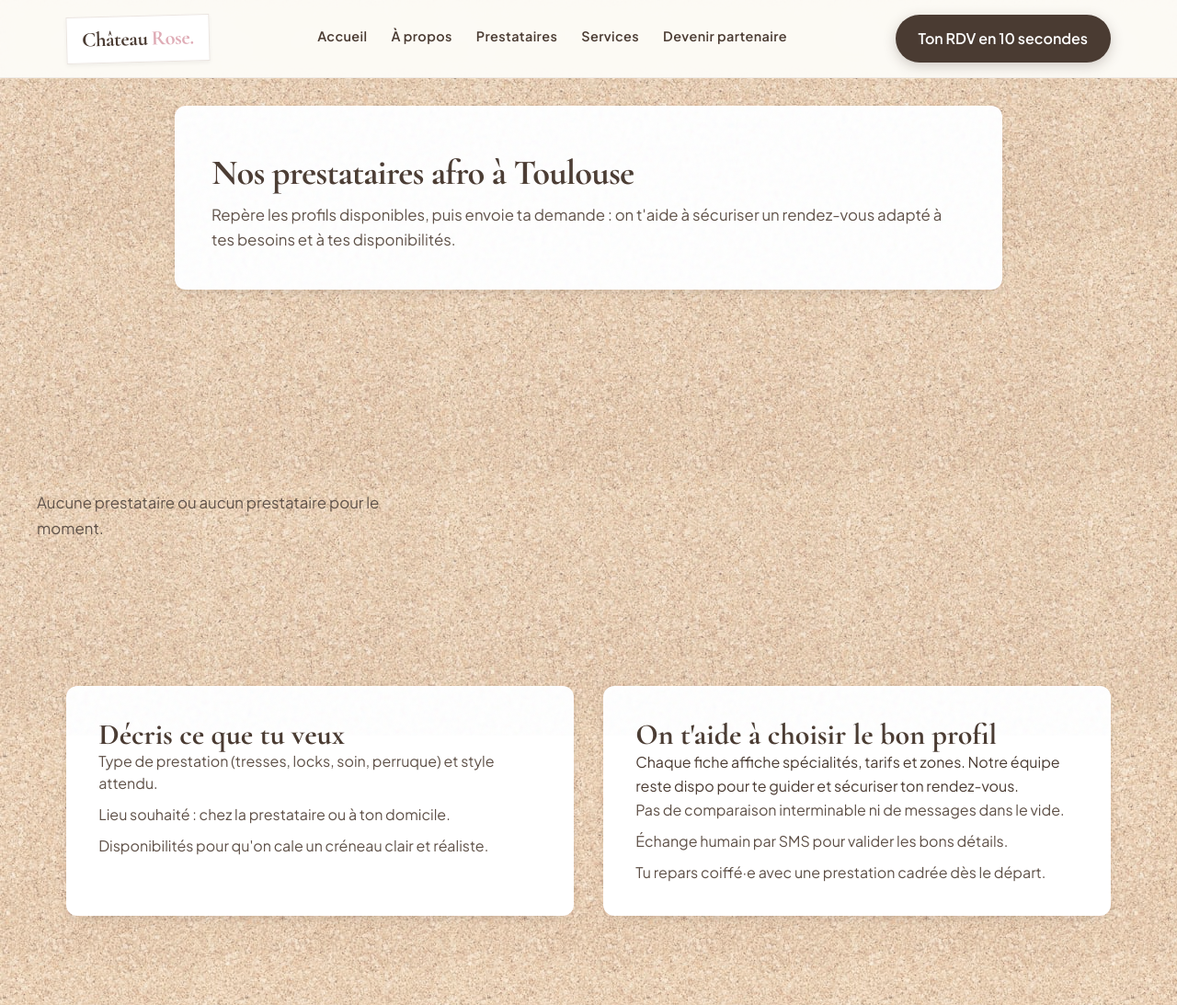
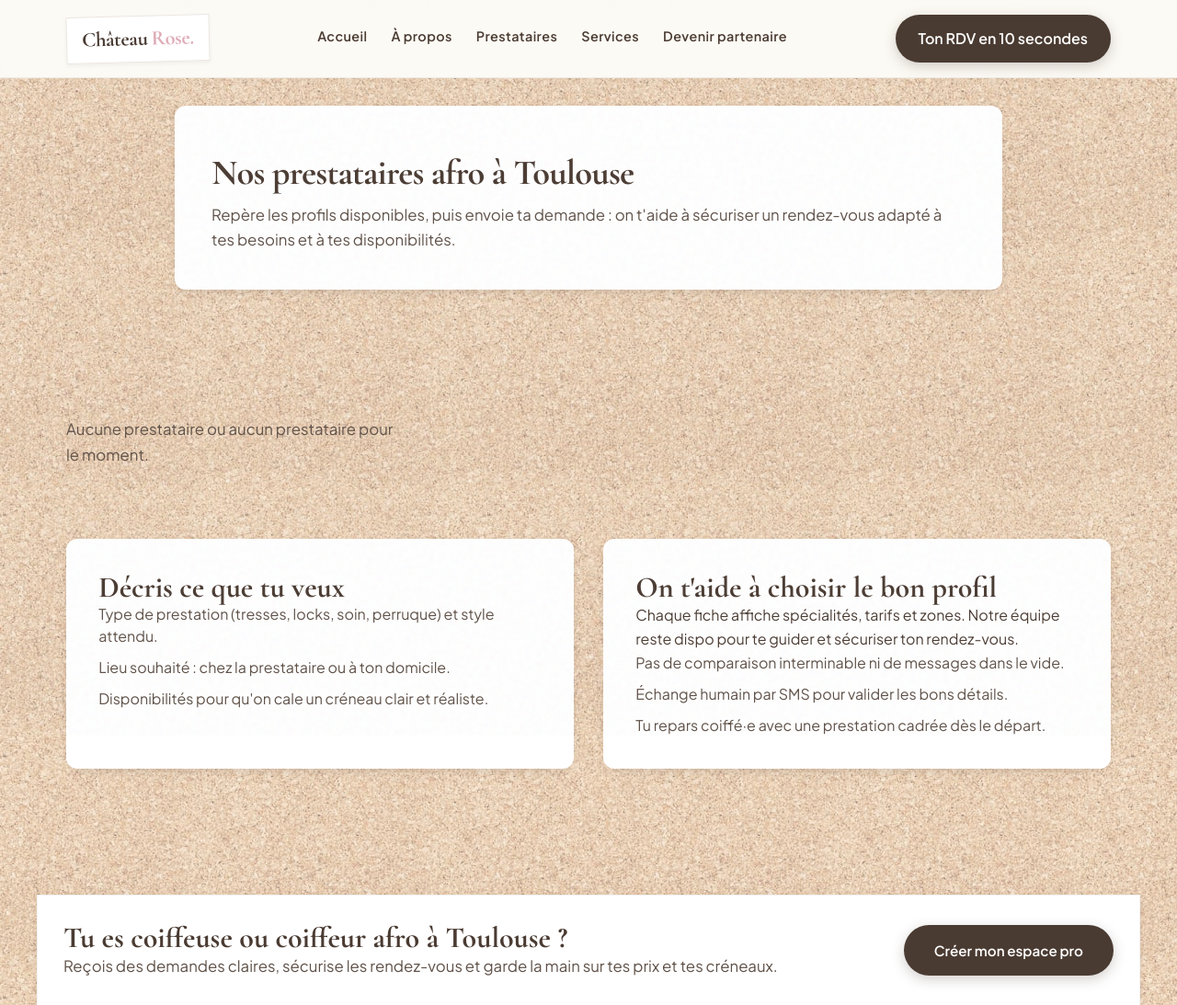
Before and after one commit to jafty/chateau_rose, a Django app: page /prestataires/ in a window 1280 px wide. Shown: the top 1093 px of the page at 92% size. Run offline with Django 5.2, Linux system fonts and the light colour scheme; data that the repository does not hold is empty; some libraries are stand-ins or nearby versions.

Commit message:
Fix provider list spacing regression from nested wrappers

```diff
--- a/templates/interface/at_home_provider_list.html
+++ b/templates/interface/at_home_provider_list.html
@@ -15,7 +15,7 @@
 </section>
 
 <section class="layout-section layout-section--tight providers-section--offset" id="providers">
-    <div class="layout-shell providers-section">
+    <div class="layout-shell">
     <div class="providers-grid">
         {% for provider in providers %}
             {% include "interface/partials/provider_card.html" with provider=provider %}
--- a/templates/interface/provider_list.html
+++ b/templates/interface/provider_list.html
@@ -15,7 +15,7 @@
 </section>
 
 <section class="layout-section layout-section--tight providers-section--offset" id="providers">
-    <div class="layout-shell providers-section">
+    <div class="layout-shell">
     <div class="providers-grid">
         {% for provider in providers %}
             {% include "interface/partials/provider_card.html" with provider=provider %}
```
